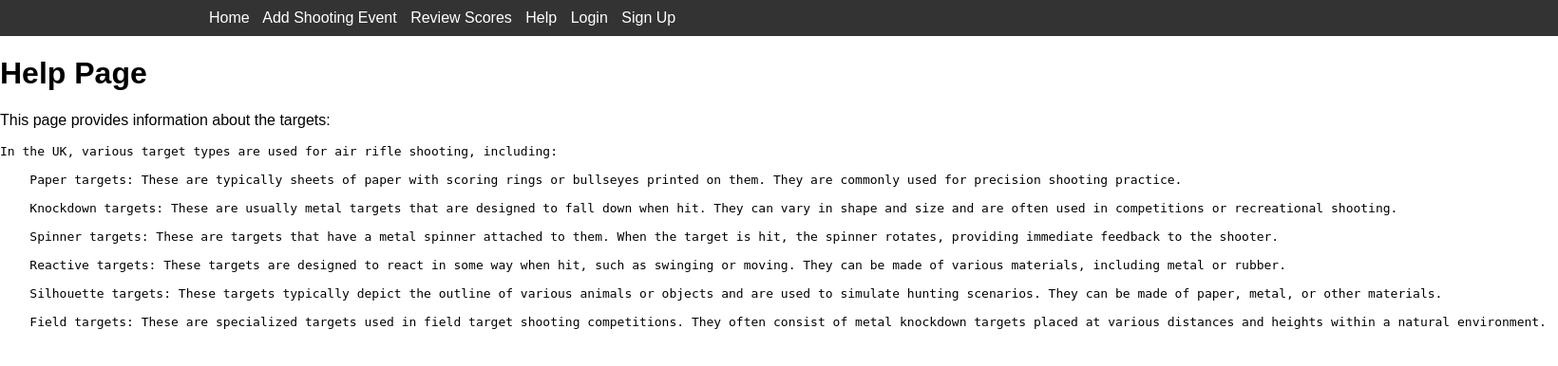
After one commit to J-Krajewski/Scout_Shooting_Tracker, a Flask app: page /help in a window 1640 px wide. The commit adds this page. Shown: the top 386 px of the page at 95% size. Run offline with Flask 3, Linux system fonts and the light colour scheme.

Commit message:
added hlep pages

```diff
--- a/app.py
+++ b/app.py
@@ -164,6 +164,8 @@ def home():
         return redirect(url_for('login'))
 
     return render_template('home.html', username=username)
+
+
 
 @app.route('/login', methods=['GET', 'POST'])
 def login():
@@ -549,6 +551,18 @@ def my_profile():
                            event_list=event_list
                            )
 
+@app.route('/help')
+def help_page():
+    # Read the content of target_info.txt
+    try:
+        with open('target_info.txt', 'r') as file:
+            target_info = file.read()
+    except FileNotFoundError:
+        target_info = "No information available."
+
+    return render_template('help.html', target_info=target_info)
+
+
 
 if __name__ == '__main__':
     app.run(debug=True)
--- /dev/null
+++ b/target_info.txt
@@ -0,0 +1,13 @@
+In the UK, various target types are used for air rifle shooting, including:
+
+    Paper targets: These are typically sheets of paper with scoring rings or bullseyes printed on them. They are commonly used for precision shooting practice.
+
+    Knockdown targets: These are usually metal targets that are designed to fall down when hit. They can vary in shape and size and are often used in competitions or recreational shooting.
+
+    Spinner targets: These are targets that have a metal spinner attached to them. When the target is hit, the spinner rotates, providing immediate feedback to the shooter.
+
+    Reactive targets: These targets are designed to react in some way when hit, such as swinging or moving. They can be made of various materials, including metal or rubber.
+
+    Silhouette targets: These targets typically depict the outline of various animals or objects and are used to simulate hunting scenarios. They can be made of paper, metal, or other materials.
+
+    Field targets: These are specialized targets used in field target shooting competitions. They often consist of metal knockdown targets placed at various distances and heights within a natural environment.
--- /dev/null
+++ b/templates/help.html
@@ -0,0 +1,16 @@
+<!DOCTYPE html>
+<html lang="en">
+<head>
+    <meta charset="UTF-8">
+    <meta name="viewport" content="width=device-width, initial-scale=1.0">
+    <title>Help Page</title>
+    <link rel="stylesheet" href="{{ url_for('static', filename='css/main.css') }}">
+    <link rel="stylesheet" href="{{ url_for('static', filename='css/navbar_style.css') }}">
+</head>
+<body>
+    {% include 'navbar.html' %}
+    <h1>Help Page</h1>
+    <p>This page provides information about the targets:</p>
+    <pre>{{ target_info }}</pre>
+</body>
+</html>
--- a/templates/navbar.html
+++ b/templates/navbar.html
@@ -1,9 +1,9 @@
 <nav class="navbar-container">
     <div class="container">
-        <a href="">Home</a>
-        <a href="run_event">Run Shooting Event</a>
+        <a href="/">Home</a>
         <a href="add_event">Add Shooting Event</a>
         <a href="review_scores">Review Scores</a>
+        <a href="help">Help</a>
         <div class="navbar-right"></div>
             {% if 'user_object_dict' in session %}
                 <a href="{{ url_for('logout') }}">Logout</a>
```
Also changed, not shown: TODO.md (+0 -1 lines), instance/site.db.
